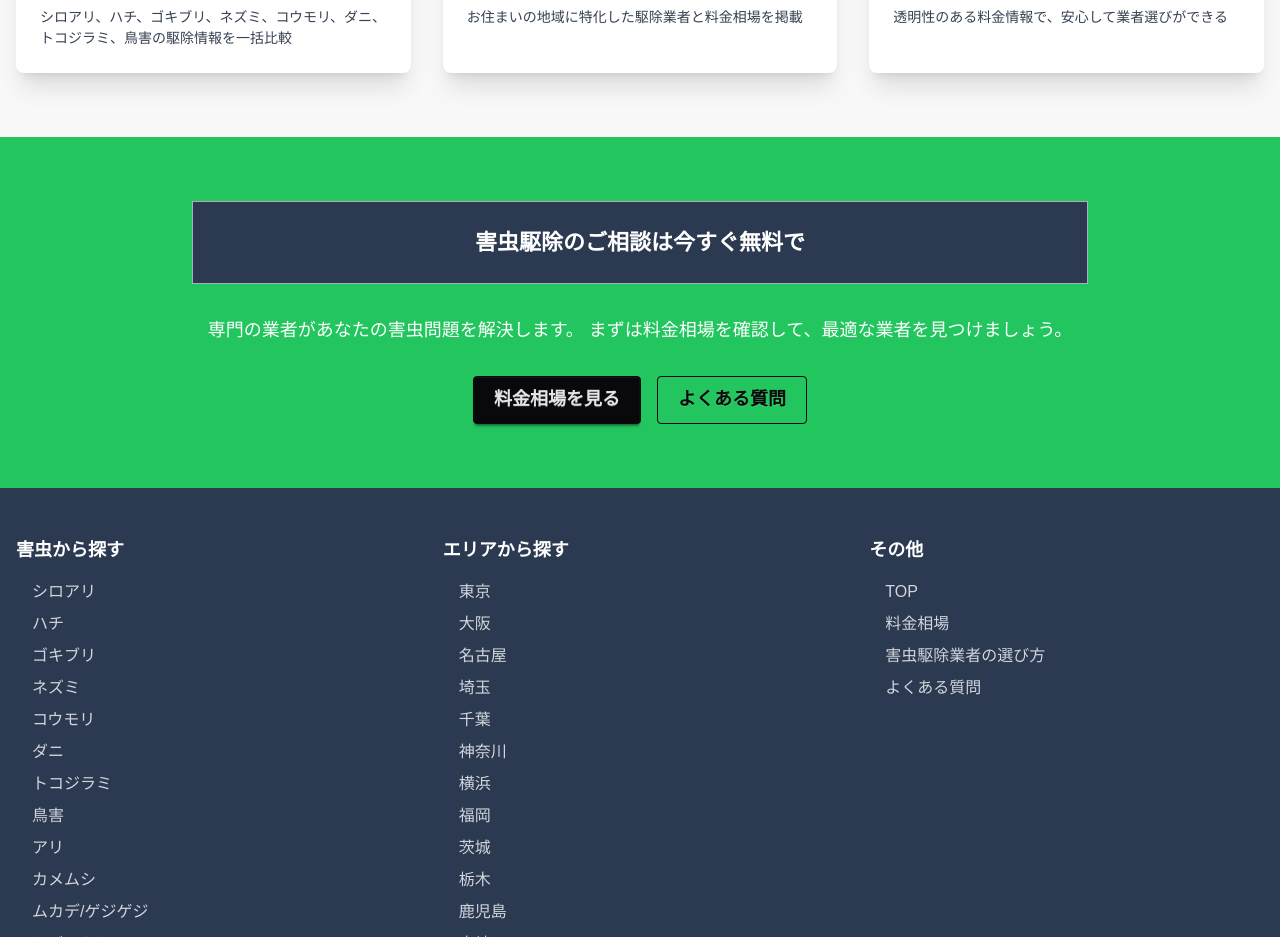
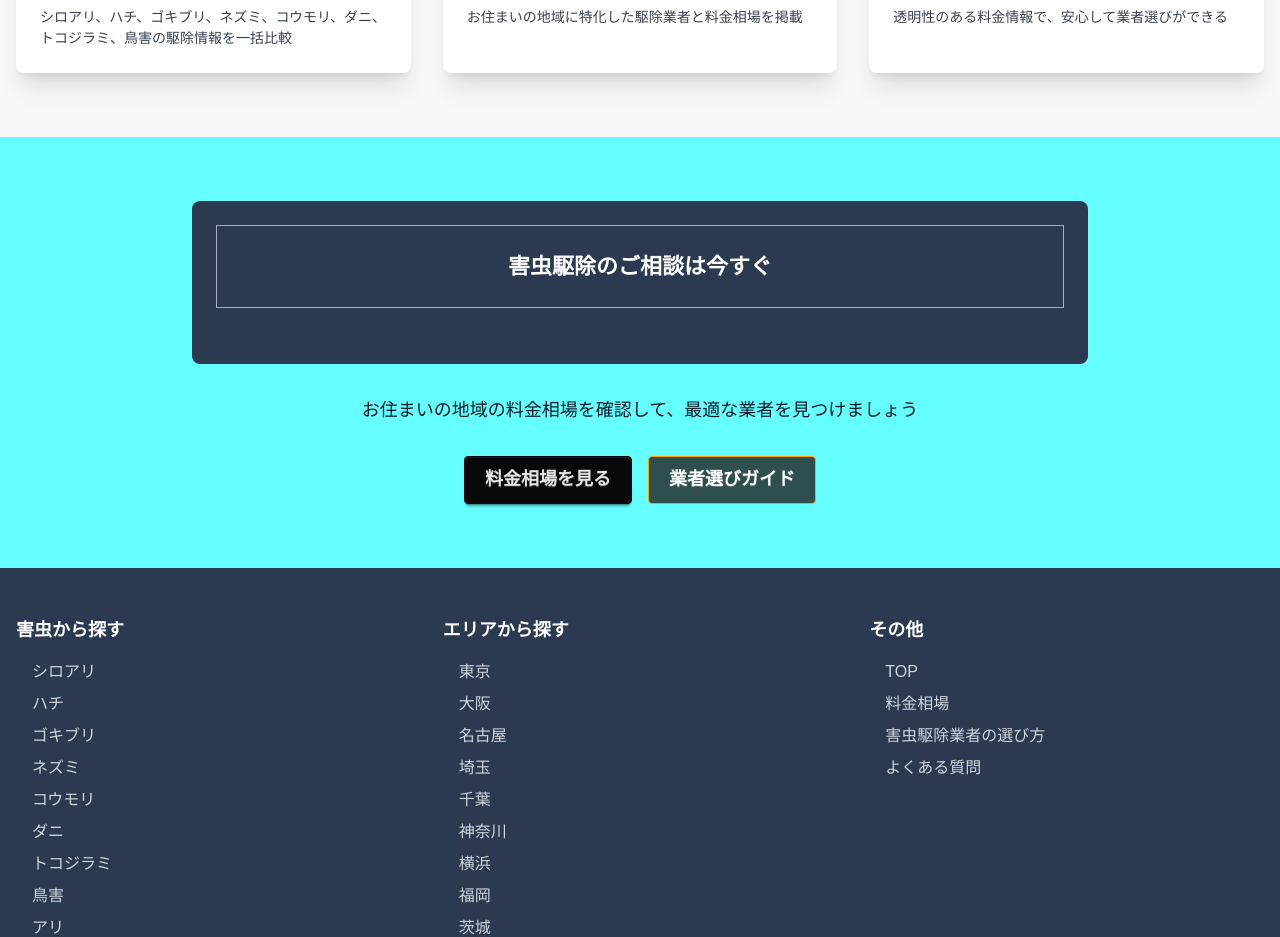
Before and after one commit to webmaster0818/pest-control-001, a Next.js app: page / in a window 1280 px wide. Shown: the part 2900-3837 px from the top of the page. Built offline with nearby package versions, Linux system fonts and the light colour scheme.

Commit message:
TOPページのCTAセクションをカラー統一（CTA帯=#2B3A50, CTA背景=#66FFFF, 業者選びガイド=#2F4F4F）

```diff
--- a/app/page.tsx
+++ b/app/page.tsx
@@ -268,22 +268,23 @@ export default function Home() {
         </div>
       </section>
 
-      {/* CTAセクション */}
-      <section className="py-16 px-4 bg-primary text-primary-content">
+      {/* CTA */}
+      <section className="py-16 px-4 bg-[#66FFFF] text-gray-900">
         <div className="max-w-4xl mx-auto text-center">
-          <h2 className="heading-primary">
-            害虫駆除のご相談は今すぐ無料で
-          </h2>
-          <p className="text-lg mb-8">
-            専門の業者があなたの害虫問題を解決します。
-            まずは料金相場を確認して、最適な業者を見つけましょう。
+          <div style={{backgroundColor: "#2B3A50", padding: "1.5rem", borderRadius: "0.5rem", marginBottom: "2rem"}}>
+            <h2 className="heading-primary text-white">
+              害虫駆除のご相談は今すぐ
+            </h2>
+          </div>
+          <p className="text-lg mb-8 text-gray-900">
+            お住まいの地域の料金相場を確認して、最適な業者を見つけましょう
           </p>
           <div className="flex gap-4 justify-center flex-wrap">
             <Link href="/price" className="btn btn-lg btn-neutral">
               料金相場を見る
             </Link>
-            <Link href="/faq" className="btn btn-lg btn-outline btn-neutral">
-              よくある質問
+            <Link href="/guide" className="btn btn-lg btn-outline" style={{backgroundColor: "#2F4F4F", borderColor: "orange", color: "white"}}>
+              業者選びガイド
             </Link>
           </div>
         </div>
```
